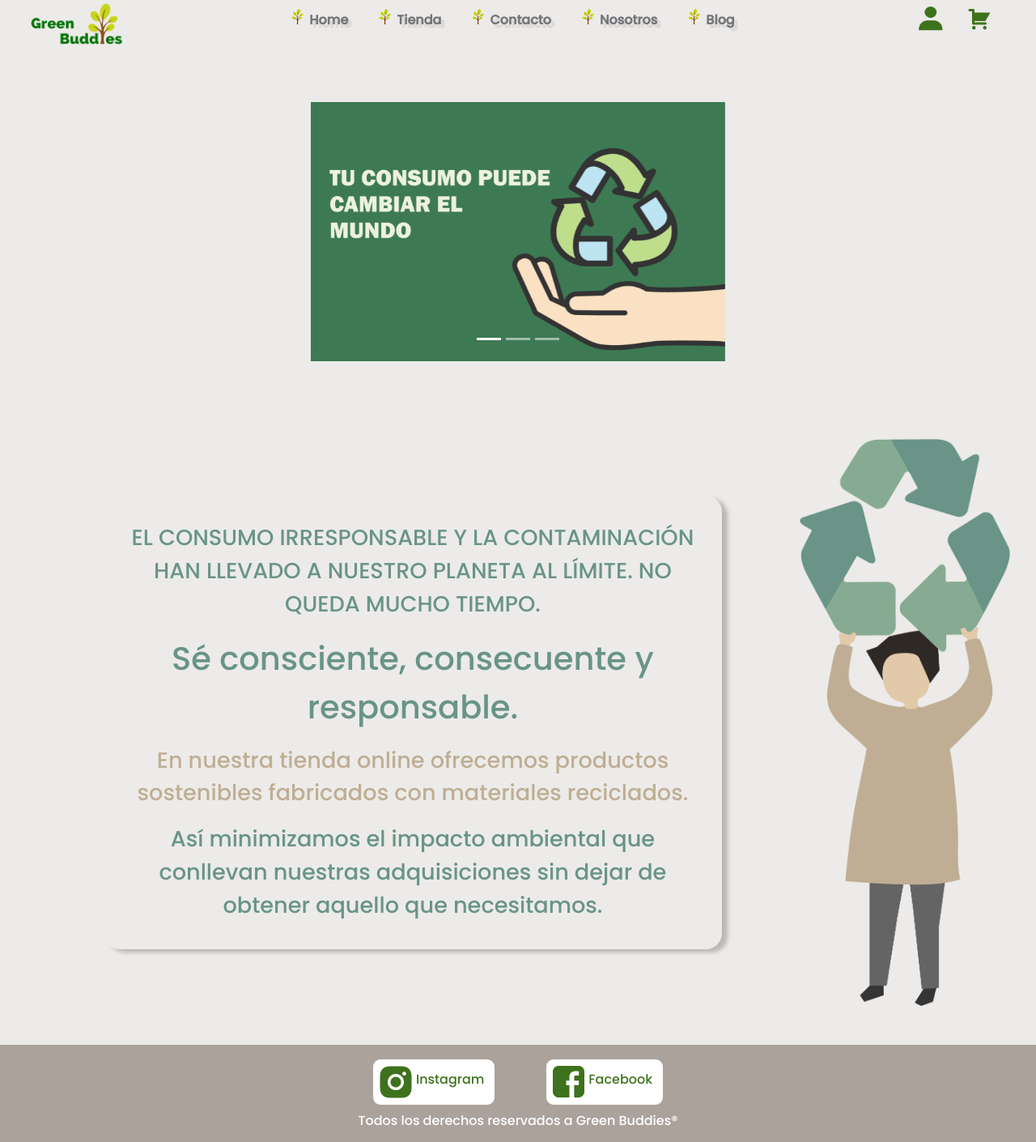
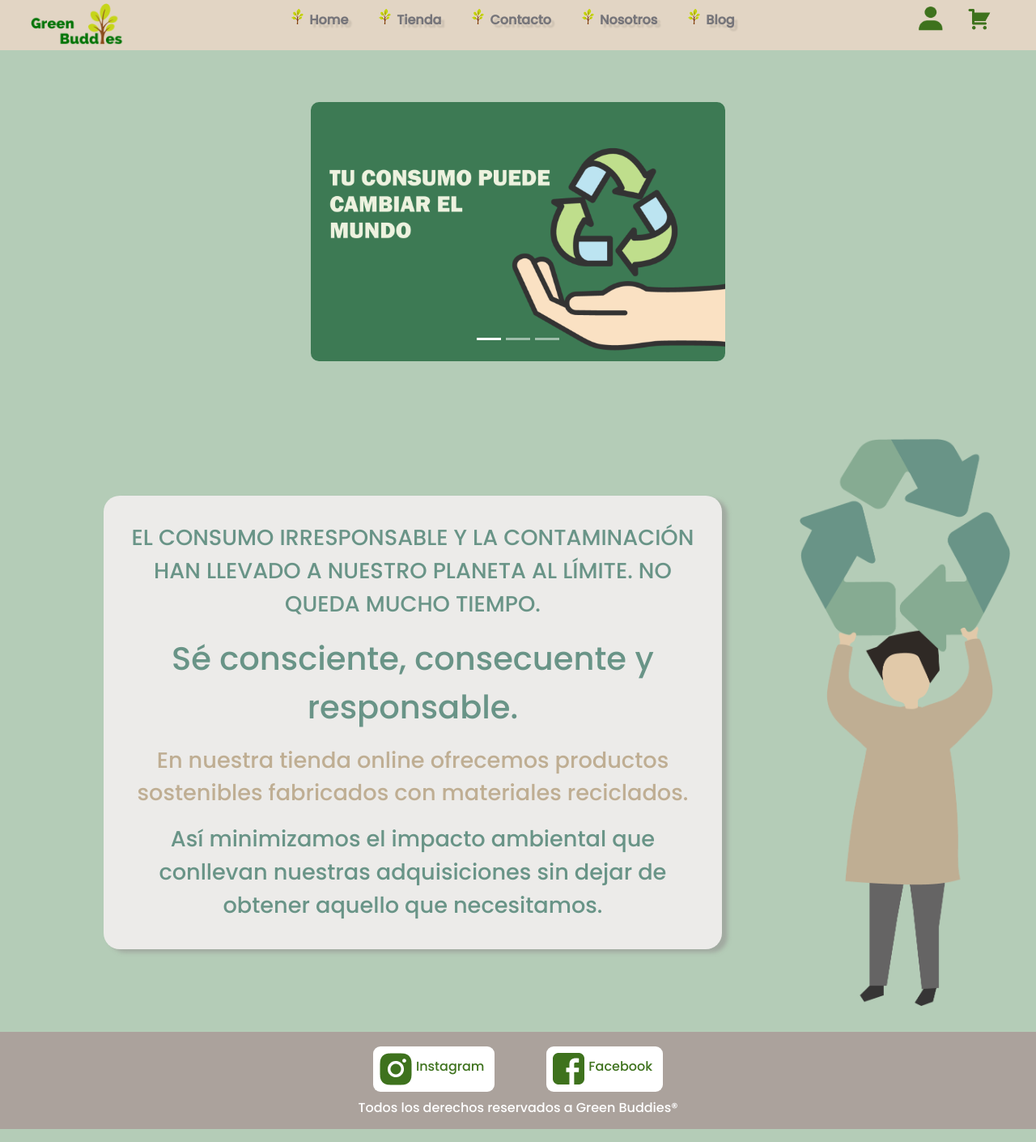
Before and after one commit to PPROF1-2021/a5-g4-tienda-on-line, a PHP site: page / in a window 1280 px wide. Shown: the whole page at 81% size. Run offline with PHP 8.4, Linux system fonts and the light colour scheme; some libraries are stand-ins or nearby versions.

Commit message:
Corrección de estilos de la barra de navegación y el Home

```diff
--- a/css/styles.css
+++ b/css/styles.css
@@ -27,7 +27,7 @@ html {
 }
 body {
   overflow-x: hidden;
-  background-color: var(--main-color);
+  background-color: var(--bg-color);
 }
 
 header section h2:nth-child(2) {
@@ -48,9 +48,9 @@ header {
   align-items: center;
   height: 62px;
   align-items: center;
-  background-color: var(--main-color);
-  padding-right: 30px;
-  padding-left: 30px;
+  background-color: #e2d5c4;
+  box-shadow: var(--nav-shadow);
+  padding: 30px 30px;
 }
 
 header div {
@@ -116,10 +116,12 @@ header img {
 }
 
 main {
-  min-height: calc(100vh-35px-120px);
+  height: calc(100vh-62px-120px);
+  background-color: var(--bg-color);
 }
 
 footer {
+  width: 100vw;
   color: #ffffff;
   display: flex;
   flex-direction: column;
@@ -127,8 +129,7 @@ footer {
   align-items: center;
   background-color: var(--second-color);
   padding-top: 10px;
-  margin-top: 1rem;
-  bottom: 0;
+  margin-bottom: 0;
 }
 
 footer section {
@@ -151,7 +152,7 @@ footer div p {
 }
 
 /* *********************************Estilos específicos************************************ */
-/* Home */
+/*  ======== HOME.html ========  */
 
 .home {
   display: flex;
@@ -161,10 +162,16 @@ footer div p {
 
 .carousel-item img {
   width: 40vw;
+  border-radius: 10px;
+
 }
 
 .carousel {
   margin: 2rem auto;
+}
+
+.carousel-item{
+  transition: transform 2s ease, opacity .5s ease
 }
 
 .texto {
@@ -185,7 +192,7 @@ footer div p {
   font-size: 1.7rem;
   color: #699487;
   border-radius: 20px;
-  background-color: var();
+  background-color: var(--main-color);
   box-shadow: var(--nav-shadow);
 }
 
@@ -203,9 +210,11 @@ footer div p {
   color: #bfae93;
 }
 
-/* Login */
+/* ====================================================================== */
+/*  ======== LOGIN.html ========  */
 .login {
   display: flex;
+  margin: 1rem;
 }
 
 .login section form div {
@@ -298,7 +307,8 @@ footer div p {
   }
 }
 
-/*Registro*/
+/* ====================================================================== */
+/*  ======== REGISTRO.html ========  */
 
 .formulario_regis {
   width: 900px;
```
